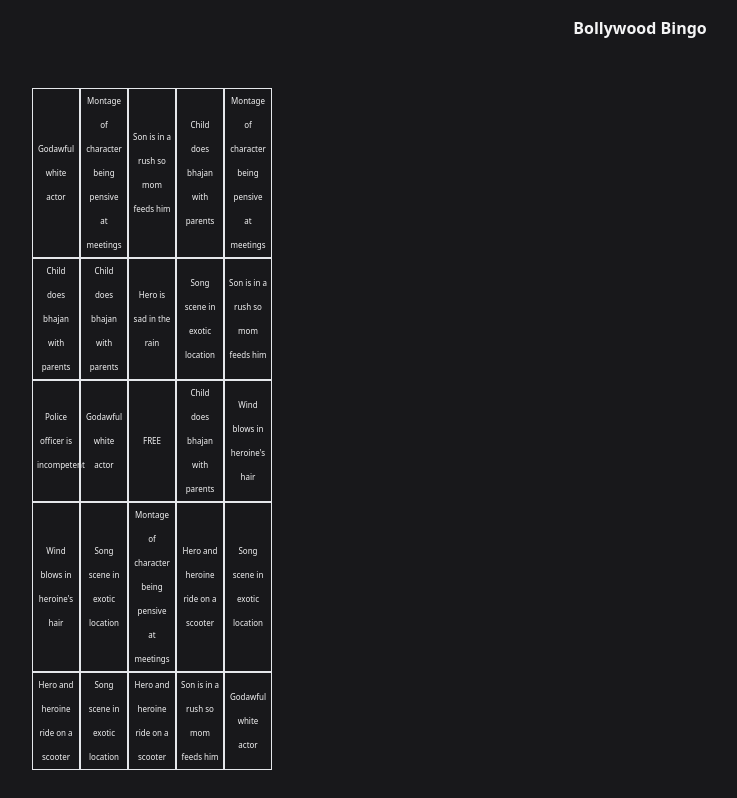
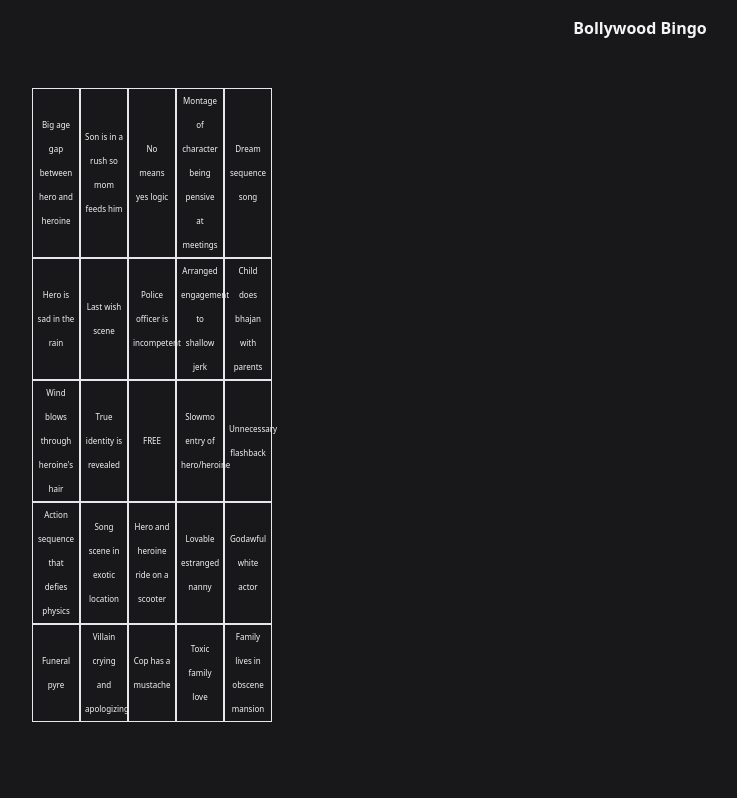
Before and after one commit to akvashi24/bingobongo, a Next.js app: page / in a window 1280 px wide. Shown: the whole page, without its empty margins (0-737 px from the left). Built offline with nearby package versions, Linux system fonts and the light colour scheme.

Commit message:
Add more squares

```diff
--- a/pages/index.js
+++ b/pages/index.js
@@ -1,11 +1,8 @@
 import Head from 'next/head'
 import {useEffect, useState} from 'react';
-import Image from 'next/image'
-const TWITTER_HANDLE = "akvashi24"
-const TWITTER_LINK = "https://twitter.com/akvashi24"
 
 const NAMES = [
-  "Wind blows in heroine's hair",
+  "Wind blows through heroine's hair",
   "Hero is sad in the rain",
   "Son is in a rush so mom feeds him",
   "Montage of character being pensive at meetings",
@@ -16,25 +13,22 @@ const NAMES = [
   "Police officer is incompetent",
   "Family lives in obscene mansion",
   "Villain crying and apologizing",
-
-  "Son is in a rush so mom feeds him",
-  "Montage of character being pensive at meetings",
-  "Godawful white actor",
-  "Song scene in exotic location",
-  "Hero and heroine ride on a scooter",
-  "Child does bhajan with parents",
-  "Son is in a rush so mom feeds him",
-  "Montage of character being pensive at meetings",
-  "Godawful white actor",
-  "Song scene in exotic location",
-  "Hero and heroine ride on a scooter",
-  "Child does bhajan with parents",
-  "Son is in a rush so mom feeds him",
-  "Montage of character being pensive at meetings",
-  "Godawful white actor",
-  "Song scene in exotic location",
-  "Hero and heroine ride on a scooter",
-  "Child does bhajan with parents",
+  "Last wish scene",
+  "Slowmo entry of hero/heroine",
+  "Big age gap between hero and heroine",
+  "Action sequence that defies physics",
+  "Unnecessary flashback",
+  "Dream sequence song",
+  "Lovable estranged nanny",
+  "Funeral pyre",
+  "Arranged engagement to shallow jerk",
+  "True identity is revealed",
+  "Toxic family love",
+  "No means yes logic",
+  "Cop has a mustache"
+  // "Wind through SRK's hair",
+  // SRK shakes his head condescendingly
+  // SRK arms out pose
 ]
 
 function shuffle(array) {
@@ -84,6 +78,7 @@ function Square(props) {
 }
 
 export default function Home() {
+  console.log(NAMES.length)
   const [shuffled, setShuffled] = useState([]);
   useEffect(
     ()=> {
@@ -119,10 +114,10 @@ export default function Home() {
             <Square key={13} text={shuffled[13]} />
           </Row>
           <Row>
-          {range(13,18).map((e) => <Square key={e} text={shuffled[e]}/>)}
+          {range(14,19).map((e) => <Square key={e} text={shuffled[e]}/>)}
           </Row>
           <Row>
-          {range(18,23).map((e) => <Square key={e} text={shuffled[e]}/>)}
+          {range(19,24).map((e) => <Square key={e} text={shuffled[e]}/>)}
           </Row>
         </div>
       </div>
```
